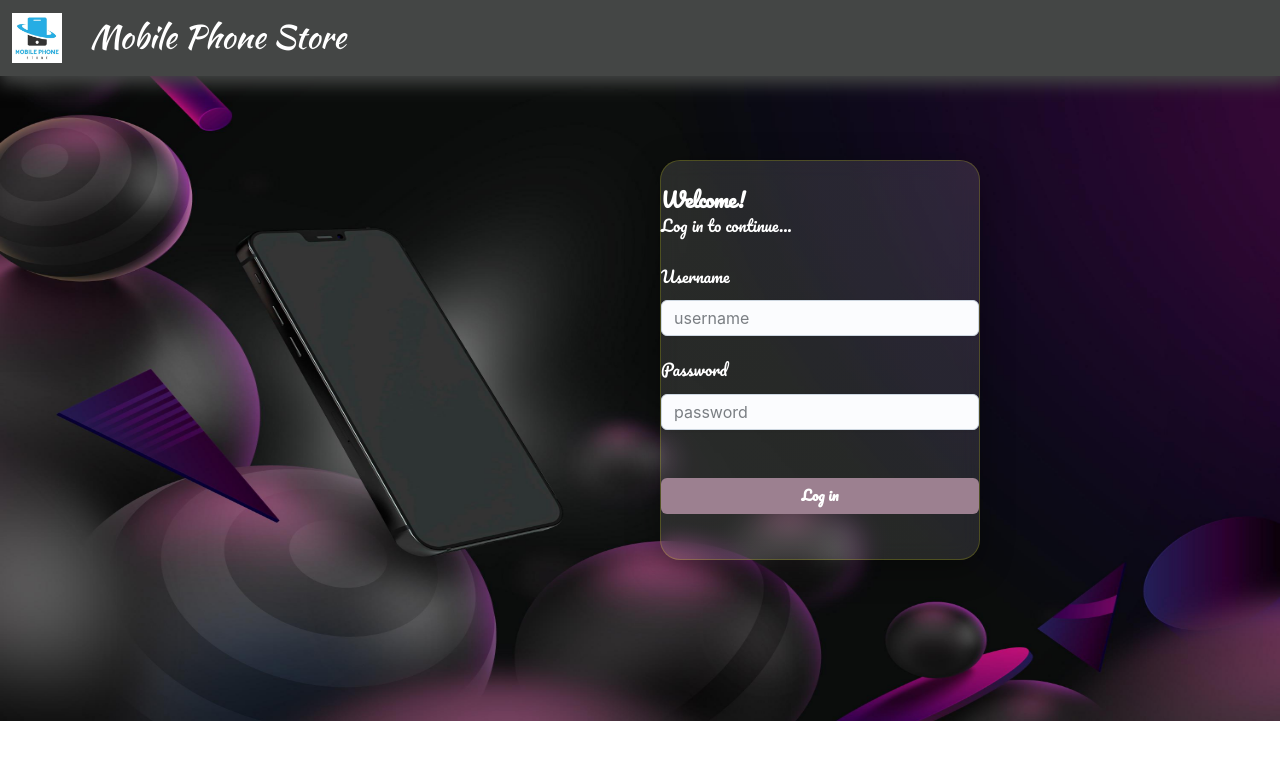
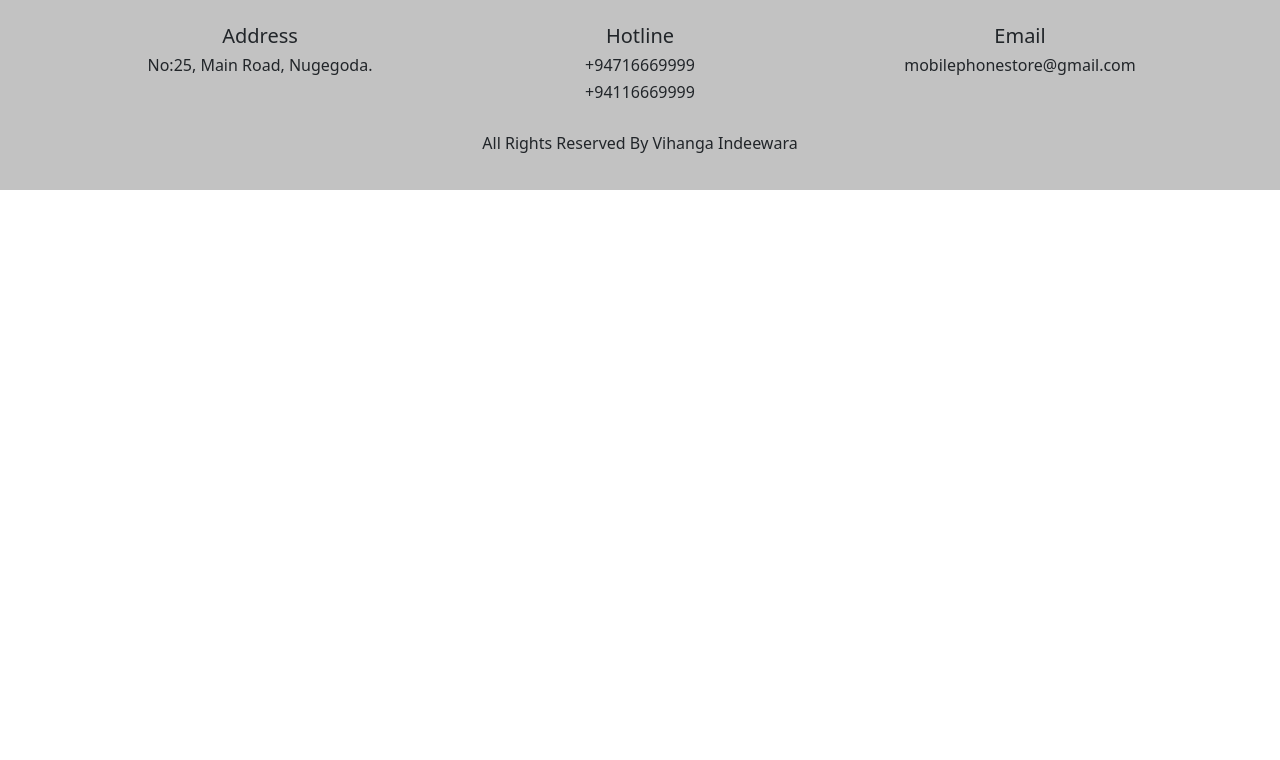
Before and after one commit to VihangaIndeewara/Mobile-Phone-Store, a React (Create React App) app in the folder frontend/: page / in a window 1280 px wide. Shown: the top 760 px of the page. Built offline with nearby package versions, Linux system fonts and the light colour scheme.

Commit message:
Created Footer

```diff
--- a/frontend/public/index.html
+++ b/frontend/public/index.html
@@ -2,7 +2,7 @@
 <html lang="en">
   <head>
     <meta charset="utf-8" />
-    <link rel="icon" href="%PUBLIC_URL%/favicon.ico" />
+    <link rel="icon" src="..public/assets/images/logo1.jpg" />
     <meta name="viewport" content="width=device-width, initial-scale=1" />
     <meta name="theme-color" content="#000000" />
     <meta
--- a/frontend/src/App.js
+++ b/frontend/src/App.js
@@ -3,13 +3,15 @@ import './App.css';
 import 'bootstrap/dist/css/bootstrap.css';
 import { Header } from './components/header/Header';
 import { Login } from './components/pages/login/Login';
+import { Footer } from './components/footer/Footer';
 
 
 function App() {
   return (
     <div className="App">
-     <Header/>
-     <Login/>
+     {/* <Header/>
+     <Login/> */}
+     <Footer/>
     </div>
   );
 }
--- /dev/null
+++ b/frontend/src/components/footer/Footer.css
@@ -0,0 +1,5 @@
+#footer{
+    width: 100vw;
+    height: 190px;
+    background-color: #C2C2C2;
+}
--- /dev/null
+++ b/frontend/src/components/footer/Footer.jsx
@@ -0,0 +1,36 @@
+import '../footer/Footer.css'
+
+export const Footer=()=>{
+    return(
+        <div id='footer'>
+            <div class="container text-center">
+                <br />
+            <div class="row align-items-start">
+
+                <div class="col">
+
+                    <h5>Address</h5>
+                    <h6 >
+                            No:25,
+                            Main Road,
+                            Nugegoda.
+                    </h6>
+                </div>
+                <div class="col">
+                    <h5>Hotline</h5>
+                    <h6>  +94716669999</h6>
+                    <h6>  +94116669999</h6>
+                </div>
+                <div class="col">
+                    <h5>Email</h5>
+                    <h6>mobilephonestore@gmail.com</h6>
+                </div>
+
+
+            </div>
+            <br />
+            <h6>All Rights Reserved By Vihanga Indeewara </h6>
+         </div>
+    </div>
+    )
+}
```
Also changed, not shown: frontend/src/components/pages/home/Home.jsx (added, +7 -0 lines).
